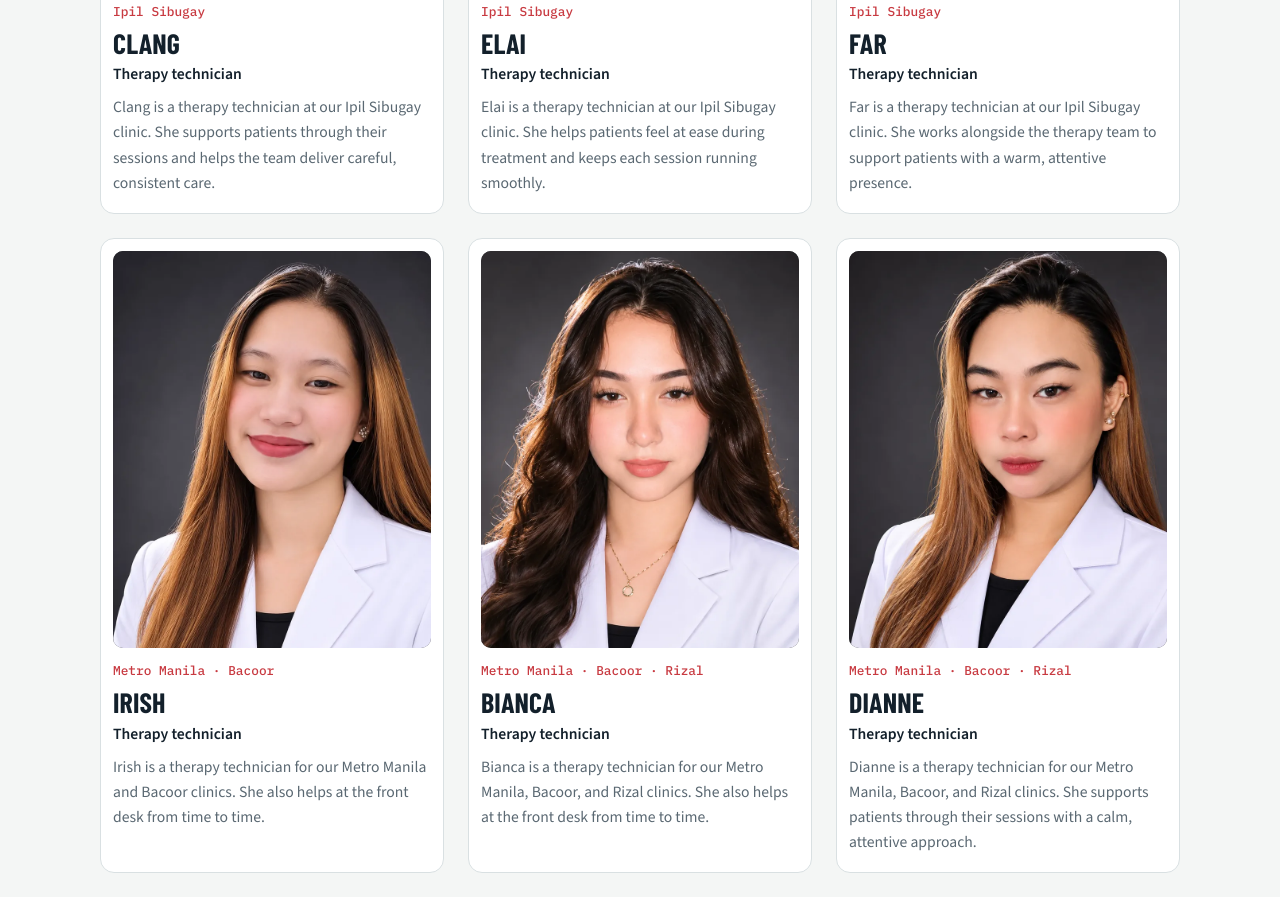
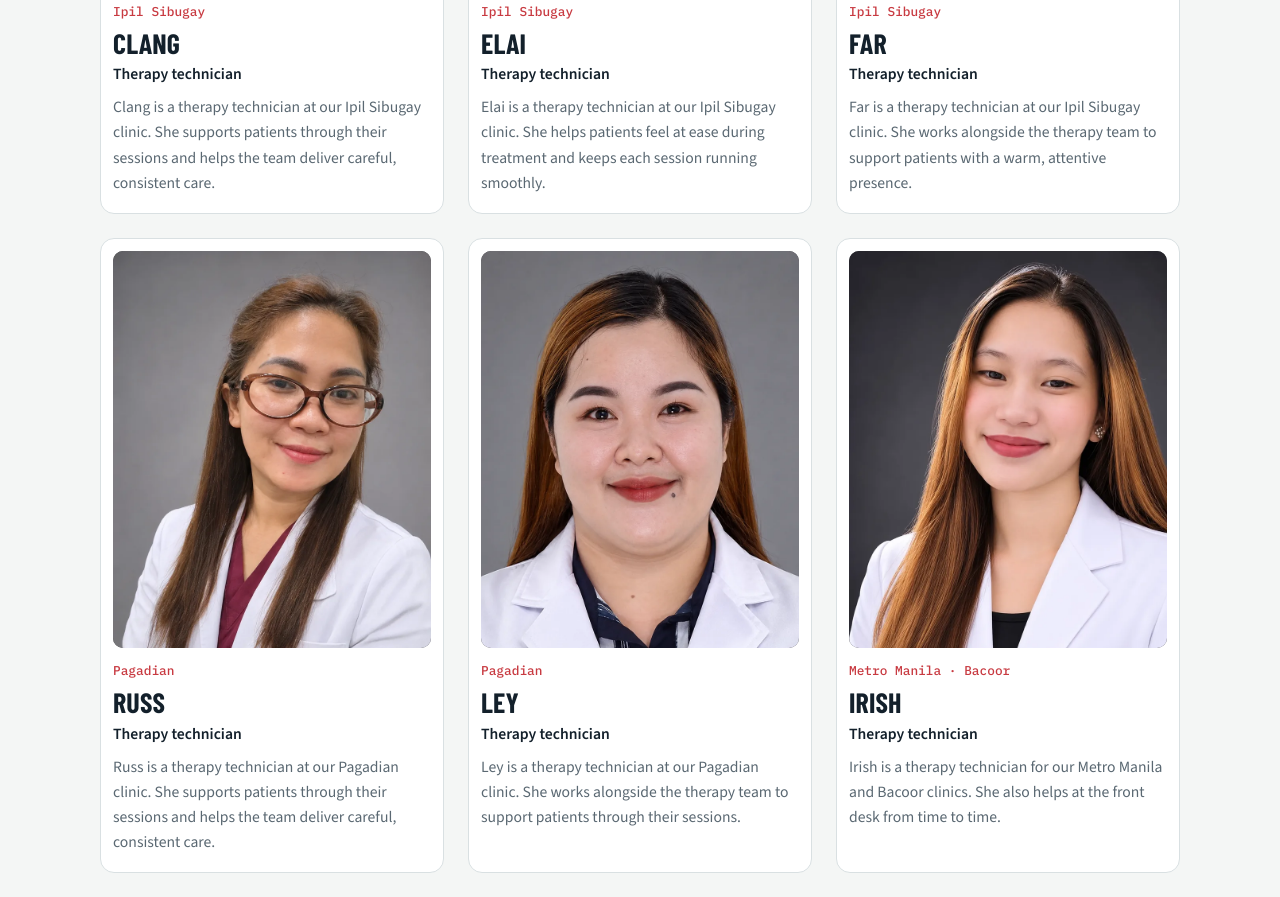
Before and after one commit to furiousdoc34/athletic-therapy-center, a plain HTML site: page index.html in a window 1280 px wide. Shown: the part 3509-4406 px from the top of the page. Drawn offline with nearby package versions, Linux system fonts and the light colour scheme; a web font is replaced by a local one.

Commit message:
Add Russ, Ley, and Mia to the Our Team section

```diff
--- a/index.html
+++ b/index.html
@@ -424,6 +424,25 @@ footer .wrap { display: flex; justify-content: space-between; gap: 12px; flex-wr
         </article>
 
         <article class="member">
+          <img class="headshot" src="assets/russ.webp" alt="Russ, therapy technician at Pagadian" width="800" height="1067">
+          <div class="member-text">
+            <span class="creds">Pagadian</span>
+            <h3>Russ</h3>
+            <p class="role">Therapy technician</p>
+            <p>Russ is a therapy technician at our Pagadian clinic. She supports patients through their sessions and helps the team deliver careful, consistent care.</p>
+          </div>
+        </article>
+        <article class="member">
+          <img class="headshot" src="assets/ley.webp" alt="Ley, therapy technician at Pagadian" width="800" height="1067">
+          <div class="member-text">
+            <span class="creds">Pagadian</span>
+            <h3>Ley</h3>
+            <p class="role">Therapy technician</p>
+            <p>Ley is a therapy technician at our Pagadian clinic. She works alongside the therapy team to support patients through their sessions.</p>
+          </div>
+        </article>
+
+        <article class="member">
           <img class="headshot" src="assets/irish-2.webp" alt="Irish, therapy technician at Metro Manila and Bacoor" width="800" height="1067">
           <div class="member-text">
             <span class="creds">Metro Manila · Bacoor</span>
@@ -460,6 +479,16 @@ footer .wrap { display: flex; justify-content: space-between; gap: 12px; flex-wr
             <h3>Shanne</h3>
             <p class="role">Therapy technician</p>
             <p>Shanne is a therapy technician for our Metro Manila, Bacoor, and Rizal clinics.</p>
+          </div>
+        </article>
+
+        <article class="member">
+          <img class="headshot" src="assets/mia.webp" alt="Mia, therapy technician at Metro Manila, Bacoor, and Rizal" width="800" height="1067">
+          <div class="member-text">
+            <span class="creds">Metro Manila · Bacoor · Rizal</span>
+            <h3>Mia</h3>
+            <p class="role">Therapy technician</p>
+            <p>Mia is a therapy technician for our Metro Manila, Bacoor, and Rizal clinics.</p>
           </div>
         </article>
 
```
Also changed, not shown: assets/ley.webp (added), assets/mia.webp (added), assets/russ.webp (added).
